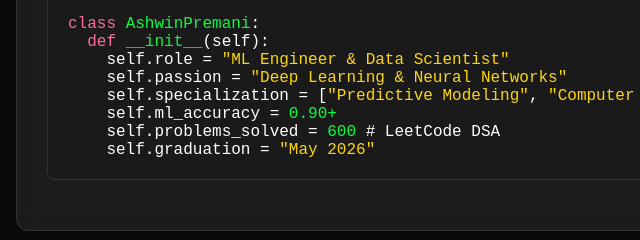
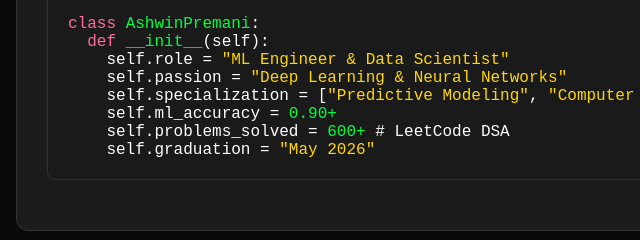
Before and after one commit to Ashwin-premani/my-portfolio, a plain HTML site: page index.html in a window 1280 px wide. Shown: the part 1340-1580 px from the top of the page, 24-664 px from the left. Drawn offline with Linux system fonts and the light colour scheme.

Commit message:
Update index.html

```diff
--- a/index.html
+++ b/index.html
@@ -523,7 +523,7 @@
                     &nbsp;&nbsp;&nbsp;&nbsp;self.passion = <span class="string">"Deep Learning & Neural Networks"</span><br>
                     &nbsp;&nbsp;&nbsp;&nbsp;self.specialization = [<span class="string">"Predictive Modeling"</span>, <span class="string">"Computer Vision"</span>, <span class="string">"NLP"</span>]<br>
                     &nbsp;&nbsp;&nbsp;&nbsp;self.ml_accuracy = <span class="highlight">0.90+</span><br>
-                    &nbsp;&nbsp;&nbsp;&nbsp;self.problems_solved = <span class="highlight">600</span>  # LeetCode DSA<br>
+                    &nbsp;&nbsp;&nbsp;&nbsp;self.problems_solved = <span class="highlight">600+</span>  # LeetCode DSA<br>
                     &nbsp;&nbsp;&nbsp;&nbsp;self.graduation = <span class="string">"May 2026"</span>
                 </div>
             </div>
```
